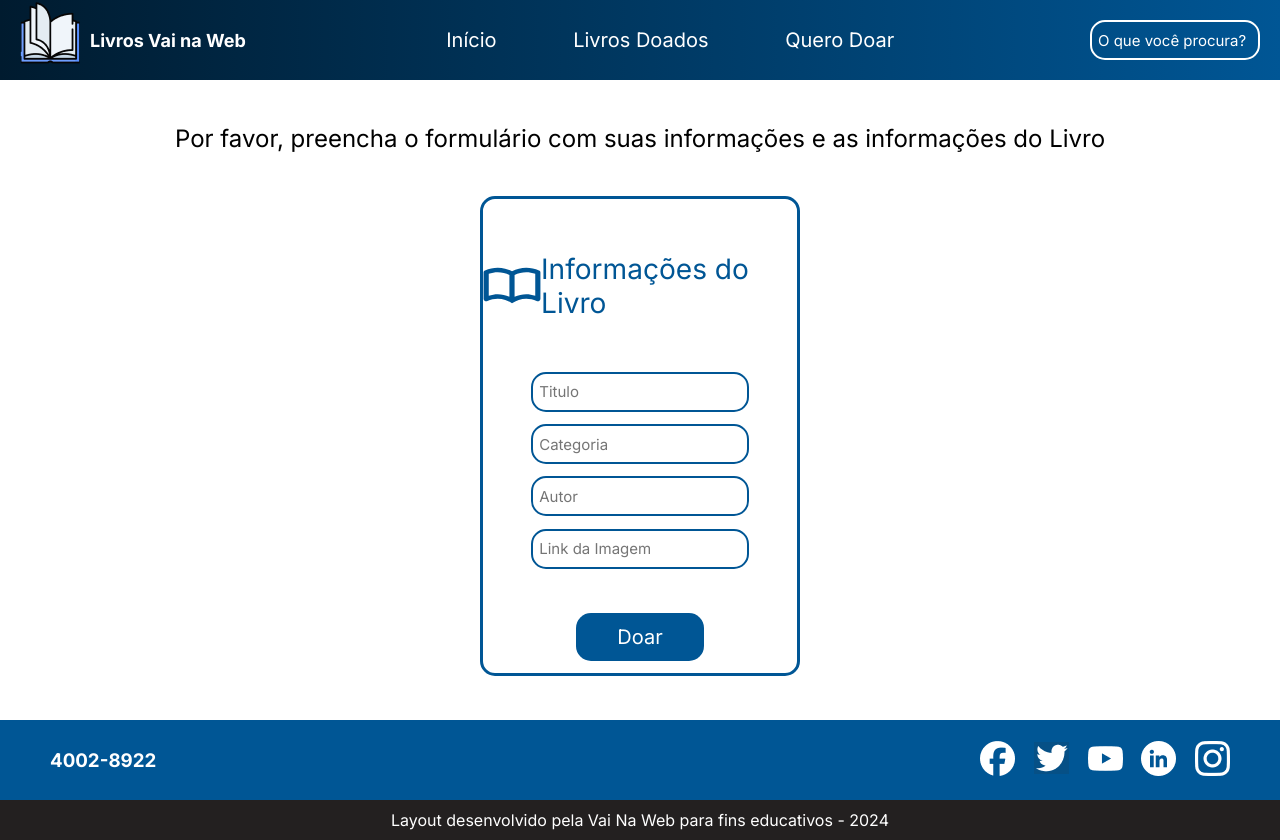
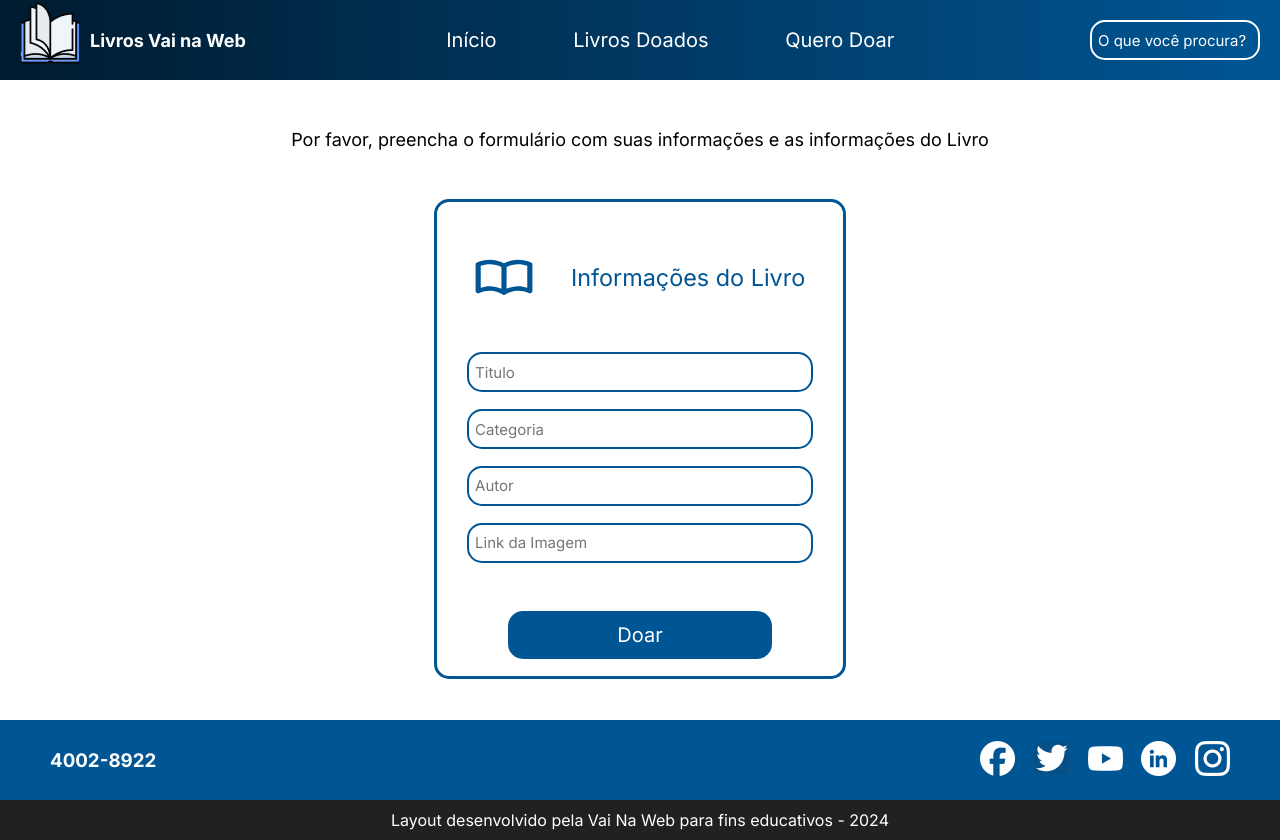
Before and after one commit to ApenasAngelo/Livros-Vai-na-Web, a React (Vite) app: page /Donate in a window 1280 px wide. Built offline with nearby package versions, Linux system fonts and the light colour scheme.

Commit message:
Responsividade da página de "Quero doar" concluída

```diff
--- a/src/pages/Donate/donate.module.scss
+++ b/src/pages/Donate/donate.module.scss
@@ -14,9 +14,15 @@
   flex-direction: column;
   align-items: center;
 
+  h2 {
+    font-size: 18px;
+    text-align: center;
+    margin: 1vh 5vw;
+  }
+
   form {
     border: solid 3px #005695;
-    width: 25vw;
+    width: 80%;
     height: 60vh;
     border-radius: 15px;
     display: flex;
@@ -31,12 +37,12 @@
       align-items: center;
       justify-content: space-evenly;
       color: #005695;
-      font-size: 24px;
+      font-size: 16px;
     }
 
     input {
       border: solid 2px #005695;
-      width: 17vw;
+      width: 85%;
       height: 5vh;
       border-radius: 15px;
 
@@ -50,7 +56,7 @@
       border-radius: 15px;
       color: white;
       background-color: #005695;
-      width: 10vw;
+      width: 65%;
       height: 6vh;
 
       font-size: 20px;
@@ -60,3 +66,47 @@
     }
   }
 }
+
+@media (min-width: 768px) {
+  .container {
+    h2 {
+      font-size: 18px;
+      text-align: center;
+      margin: 1vh 5vw;
+    }
+
+    form {
+      width: 50%;
+
+      div {
+        font-size: 20px;
+      }
+    }
+  }
+}
+
+@media (min-width: 2560px) {
+  .container {
+    h2 {
+      font-size: 32px;
+      text-align: center;
+      margin: 1vh 5vw;
+    }
+
+    form {
+      width: 40%;
+
+      div {
+        font-size: 28px;
+      }
+
+      input {
+        font-size: 18px;
+      }
+
+      button {
+        font-size: 22px;
+      }
+    }
+  }
+}
```
